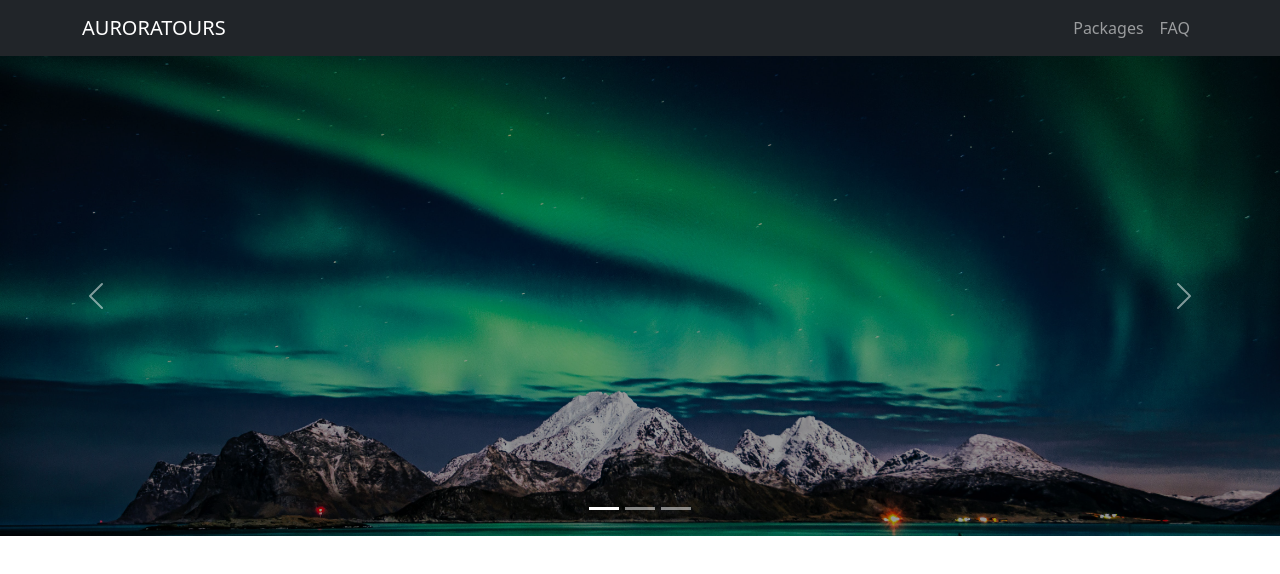
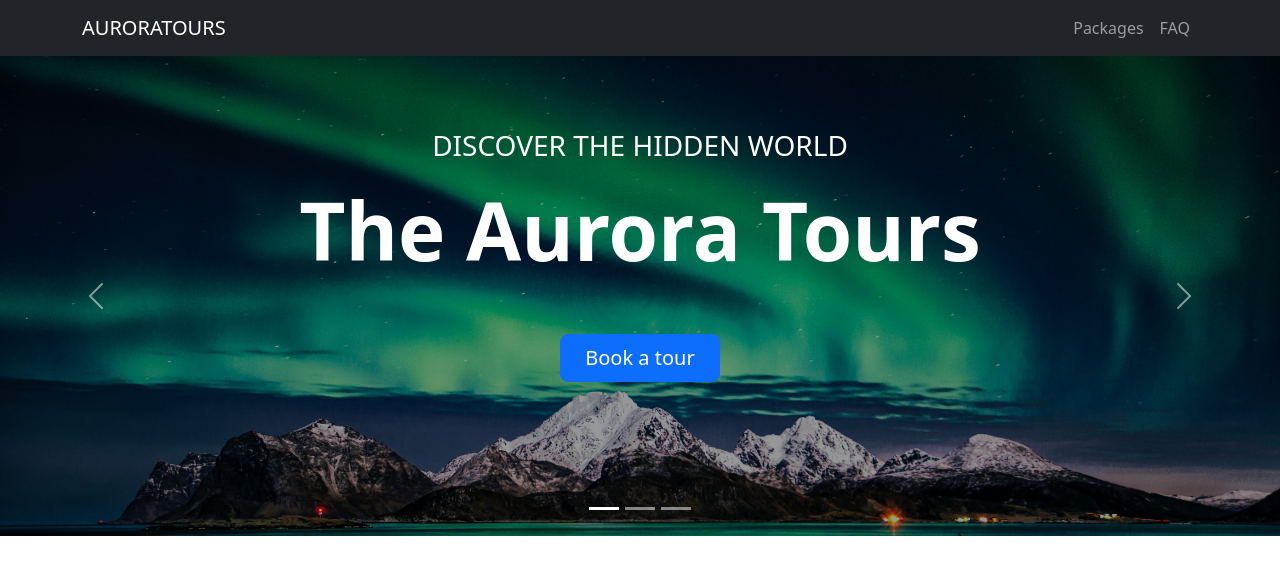
Before and after one commit to KrystianZybura/bootstrap-test-project, a React (Vite) app: page / in a window 1280 px wide. Shown: the top 574 px of the page. Built offline with nearby package versions, Linux system fonts and the light colour scheme.

Commit message:
captions added for carousel

```diff
--- a/src/components/Carousel/index.tsx
+++ b/src/components/Carousel/index.tsx
@@ -30,12 +30,48 @@ const Carousel = () => (
     <div className="carousel-inner">
       <ImageWrapper className="carousel-item active">
         <Image src={nothernLightsImage} className="d-block w-100" alt="..." />
+        <div className="carousel-caption d-none d-md-block top-0 mt-5">
+          <p className="fs-3 text-uppercase">Discover the hidden world</p>
+          <h1 className="display-1 fw-bolder text-capitalize">
+            The Aurora Tours
+          </h1>
+          <button
+            type="button"
+            className="btn btn-primary btn-lg px-4 py-2 mt-5"
+          >
+            Book a tour
+          </button>
+        </div>
       </ImageWrapper>
       <ImageWrapper className="carousel-item">
         <Image src={treesImage} className="d-block w-100" alt="..." />
+        <div className="carousel-caption d-none d-md-block top-0 mt-5">
+          <p className="fs-3 text-uppercase">The season has arrived</p>
+          <h1 className="display-1 fw-bolder text-capitalize">
+            The Aurora Tours
+          </h1>
+          <button
+            type="button"
+            className="btn btn-primary btn-lg px-4 py-2 mt-5"
+          >
+            Book a tour
+          </button>
+        </div>
       </ImageWrapper>
       <ImageWrapper className="carousel-item">
         <Image src={newYorkCityImage} className="d-block w-100" alt="..." />
+        <div className="carousel-caption d-none d-md-block top-0 mt-5">
+          <p className="fs-3 text-uppercase">Discover the hidden world</p>
+          <h1 className="display-1 fw-bolder text-capitalize">
+            The Aurora Tours
+          </h1>
+          <button
+            type="button"
+            className="btn btn-primary btn-lg px-4 py-2 mt-5"
+          >
+            Book a tour
+          </button>
+        </div>
       </ImageWrapper>
     </div>
     <button
```
